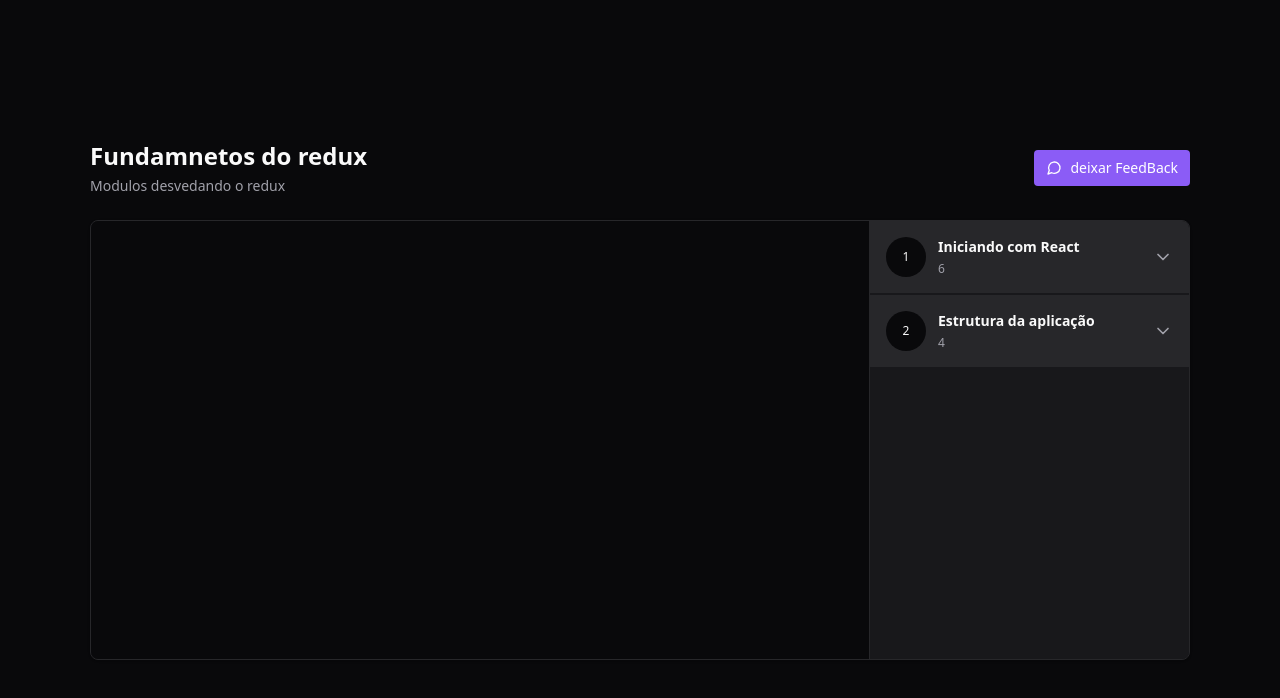
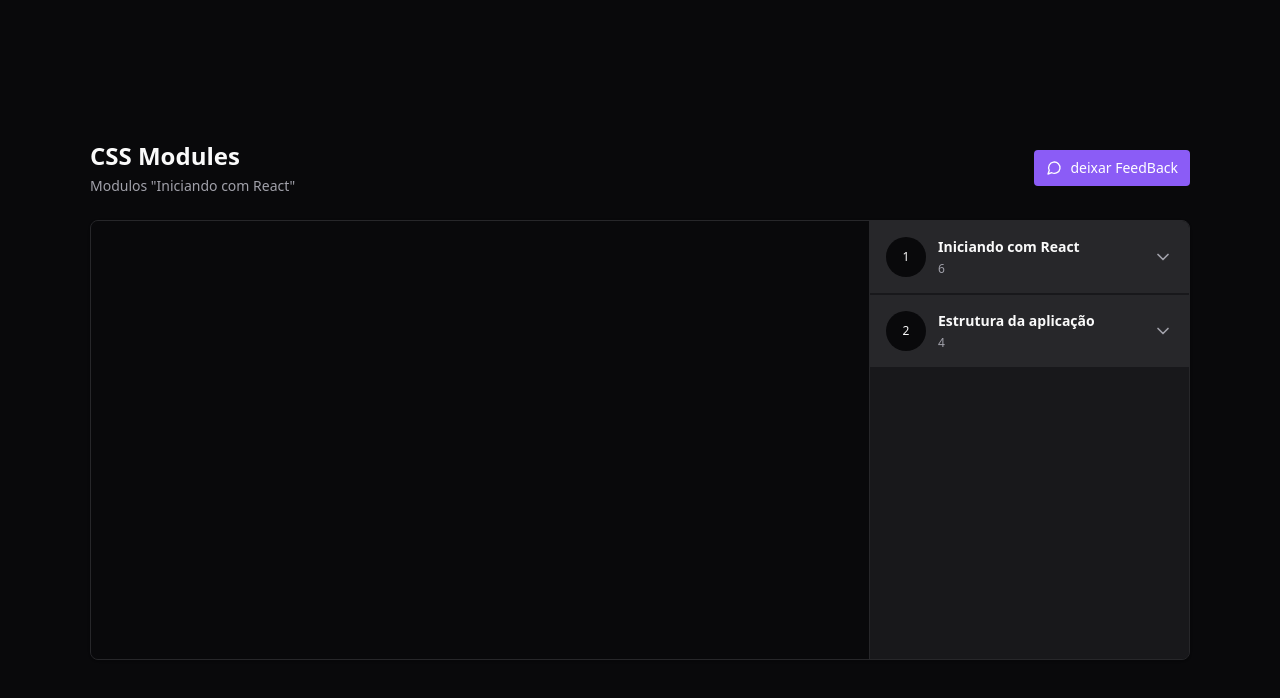
Before and after one commit to BmAlkes/player-Video-redux-zustand, a React (Vite) app: page / in a window 1280 px wide. Shown: the top 698 px of the page. Built offline with nearby package versions, Linux system fonts and the light colour scheme.

Commit message:
feat:add aula atual

```diff
--- a/src/components/Header.tsx
+++ b/src/components/Header.tsx
@@ -1,13 +1,22 @@
 import { MessageCircle } from "lucide-react";
 import React from "react";
+import { useAppSelector } from "../store";
 
 const Header = () => {
+  const { currentLesson, currentModule } = useAppSelector((state) => {
+    const { currentLessonIndex, currentModuleIndex } = state.player;
+
+    const currentModule = state.player.course.modules[currentModuleIndex];
+    const currentLesson = currentModule.lessons[currentLessonIndex];
+
+    return { currentLesson, currentModule };
+  });
   return (
     <>
       <div className="flex flex-col gap-1">
-        <h1 className="text-2xl font-bold">Fundamnetos do redux</h1>
+        <h1 className="text-2xl font-bold">{currentLesson.title}</h1>
         <span className="text-sm text-zinc-400">
-          Modulos desvedando o redux
+          Modulos "{currentModule.title}"
         </span>
       </div>
       <button className="flex items-center gap-2 rounded bg-violet-500 px-3 py-2 text-sm font-medium text-white hover:bg-violet-600">
--- a/src/components/Lesson.tsx
+++ b/src/components/Lesson.tsx
@@ -1,4 +1,4 @@
-import { ChevronDown, Video } from "lucide-react";
+import { ChevronDown, PlayCircle, Video } from "lucide-react";
 import React from "react";
 import { useDispatch } from "react-redux";
 import { play } from "../store/slicers/player";
@@ -7,15 +7,27 @@
   title: string;
   duration: string;
   onPlay: () => void;
+  isCurrent?: boolean;
 }
-const Lesson = ({ title, duration, onPlay }: LessonProps) => {
+const Lesson = ({
+  title,
+  duration,
+  onPlay,
+  isCurrent = false,
+}: LessonProps) => {
   return (
     <>
       <button
-        className="flex items-center gap-3 text-sm text-zinc-400"
+        className="flex items-center gap-3 text-sm text-zinc-400 data-[active=true]:text-emerald-400 enabled:hover:text-zinc-100"
         onClick={onPlay}
+        disabled={isCurrent}
+        data-active={isCurrent}
       >
-        <Video className="w-4 h-4 text-zinc-500" />
+        {isCurrent ? (
+          <PlayCircle className="w-4 h-4 text-emerald-500" />
+        ) : (
+          <Video className="w-4 h-4 text-zinc-500" />
+        )}
         <span>{title}</span>
         <span className="ml-auto font-mono text-xs text-zinc-500">
           {duration}
--- a/src/components/Module.tsx
+++ b/src/components/Module.tsx
@@ -12,6 +12,11 @@
 }
 
 const Module = ({ title, classNumber, module }: moduleProp) => {
+  const { currentLessonIndex, currentModuleIndex } = useAppSelector((state) => {
+    const { currentLessonIndex, currentModuleIndex } = state.player;
+
+    return { currentLessonIndex, currentModuleIndex };
+  });
   const dispatch = useDispatch();
   const lessons = useAppSelector(
     (state) => state.player.course.modules[module].lessons
@@ -31,12 +36,16 @@
       <Collapsible.Content>
         <nav className="relative flex flex-col gap-4 p-6">
           {lessons.map((item, lessonIndex) => {
+            const isCurrent =
+              currentModuleIndex === module &&
+              currentLessonIndex === lessonIndex;
             return (
               <Lesson
                 title={item.title}
                 duration={item.duration}
                 key={item.id}
                 onPlay={() => dispatch(play([module, lessonIndex]))}
+                isCurrent={isCurrent}
               />
             );
           })}
```
